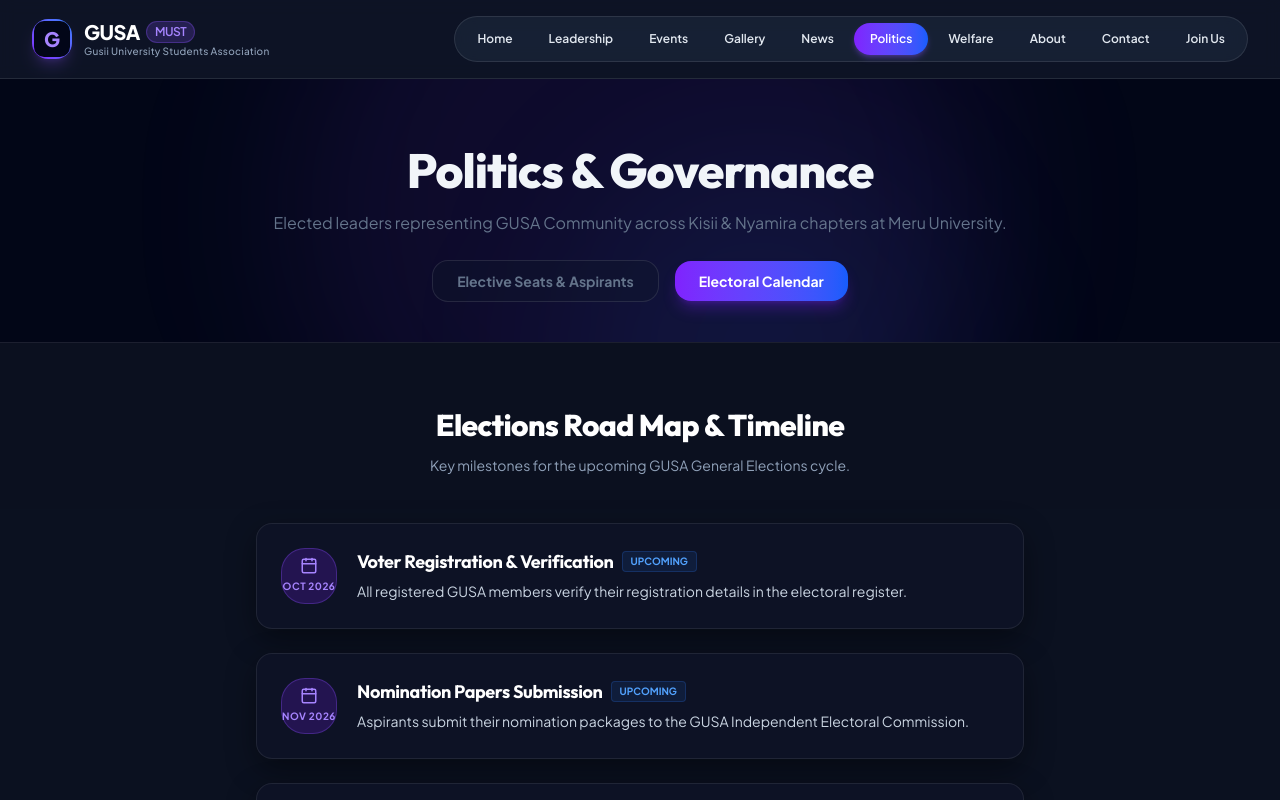
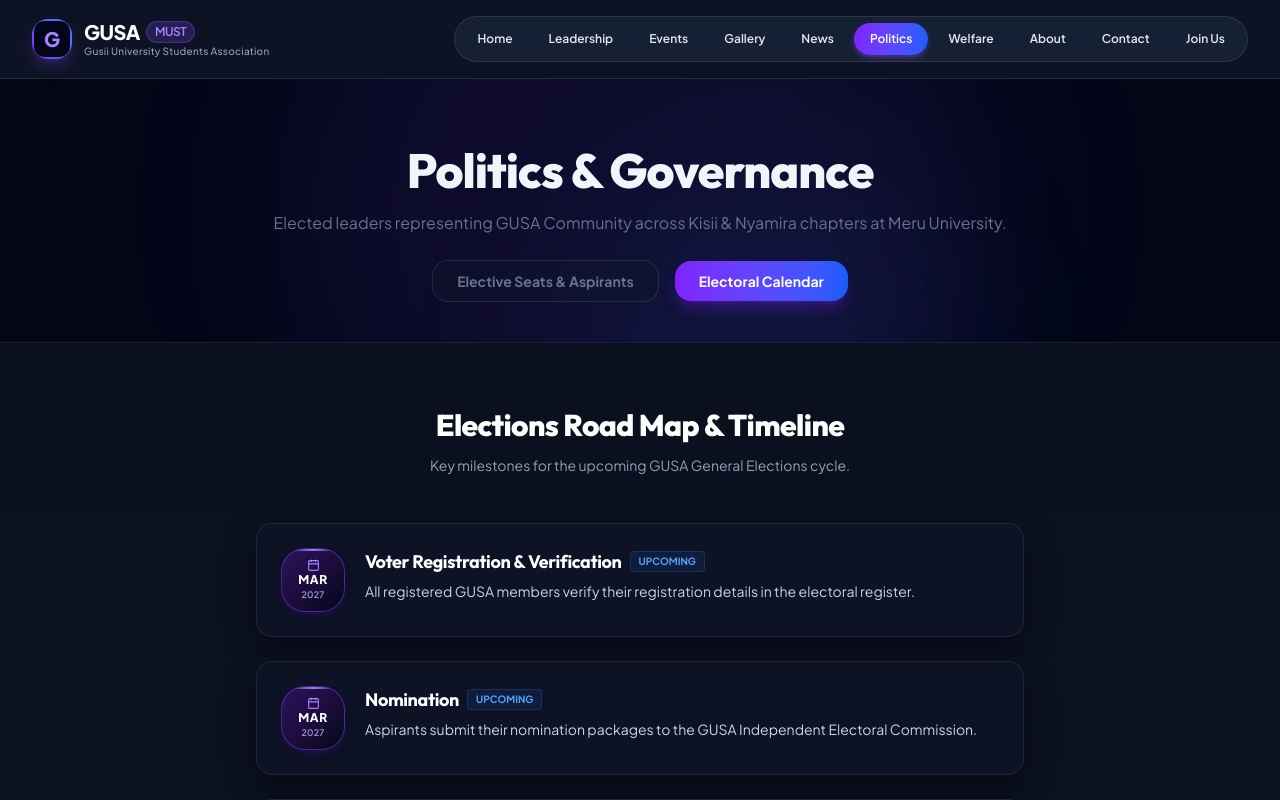
Before and after one commit to Omwenga75/gusa, a Next.js app: page /politics in a window 1280 px wide. Both pictures are taken after a click on the button "Electoral Calendar". Shown: the top 800 px of the page. Built offline with nearby package versions, Linux system fonts and the light colour scheme.

Commit message:
feat(politics): update electoral timeline to March 2027 with redesigned date badge and meeting text

```diff
--- a/src/app/politics/PoliticsClient.tsx
+++ b/src/app/politics/PoliticsClient.tsx
@@ -111,25 +111,33 @@
 
   const timeline = [
     {
-      date: 'OCT 2026',
+      month: 'MAR',
+      year: '2027',
+      date: 'MAR 2027',
       title: 'Voter Registration & Verification',
       desc: 'All registered GUSA members verify their registration details in the electoral register.',
       status: 'Upcoming'
     },
     {
-      date: 'NOV 2026',
-      title: 'Nomination Papers Submission',
+      month: 'MAR',
+      year: '2027',
+      date: 'MAR 2027',
+      title: 'Nomination',
       desc: 'Aspirants submit their nomination packages to the GUSA Independent Electoral Commission.',
       status: 'Upcoming'
     },
     {
-      date: 'NOV 2026',
-      title: 'Campus Presidential Debate',
-      desc: 'Live townhall and presidential debate broadcasted across student community channels.',
+      month: 'MAR',
+      year: '2027',
+      date: 'MAR 2027',
+      title: 'Electoral Committee Meeting',
+      desc: 'Official briefing and stakeholder deliberation by the GUSA Electoral Committee to review aspirant vetting, campaign guidelines, and polling logistics.',
       status: 'Upcoming'
     },
     {
-      date: 'DEC 2026',
+      month: 'MAR',
+      year: '2027',
+      date: 'MAR 2027',
       title: 'General Elections & Swearing-In',
       desc: 'Secret ballot voting and official transition ceremony for the incoming executive council.',
       status: 'Upcoming'
@@ -371,9 +379,15 @@
                     key={idx}
                     className="glass-card p-4 sm:p-6 rounded-2xl bg-slate-950/80 border border-white/10 flex flex-col sm:flex-row items-start gap-4 sm:gap-5"
                   >
-                    <div className="w-14 h-14 rounded-2xl bg-violet-600/20 border border-violet-500/30 flex flex-col items-center justify-center text-violet-400 font-bold flex-shrink-0">
-                      <Calendar size={18} className="mb-1" />
-                      <span className="text-[10px] tracking-wider uppercase">{item.date}</span>
+                    <div className="w-16 h-16 rounded-2xl bg-gradient-to-br from-violet-600/25 via-purple-950/40 to-slate-950 border border-violet-500/40 flex flex-col items-center justify-center flex-shrink-0 shadow-md shadow-violet-950/50 relative overflow-hidden">
+                      <div className="absolute inset-x-0 top-0 h-[2px] bg-gradient-to-r from-transparent via-violet-400 to-transparent opacity-90" />
+                      <Calendar size={13} className="text-violet-400 mb-0.5" />
+                      <span className="text-xs font-extrabold tracking-wider uppercase text-white leading-none">
+                        {item.month}
+                      </span>
+                      <span className="text-[9px] font-semibold text-violet-300/80 tracking-wide mt-0.5">
+                        {item.year}
+                      </span>
                     </div>
                     <div className="min-w-0 flex-1">
                       <div className="flex items-center gap-2 mb-1 flex-wrap">
```
